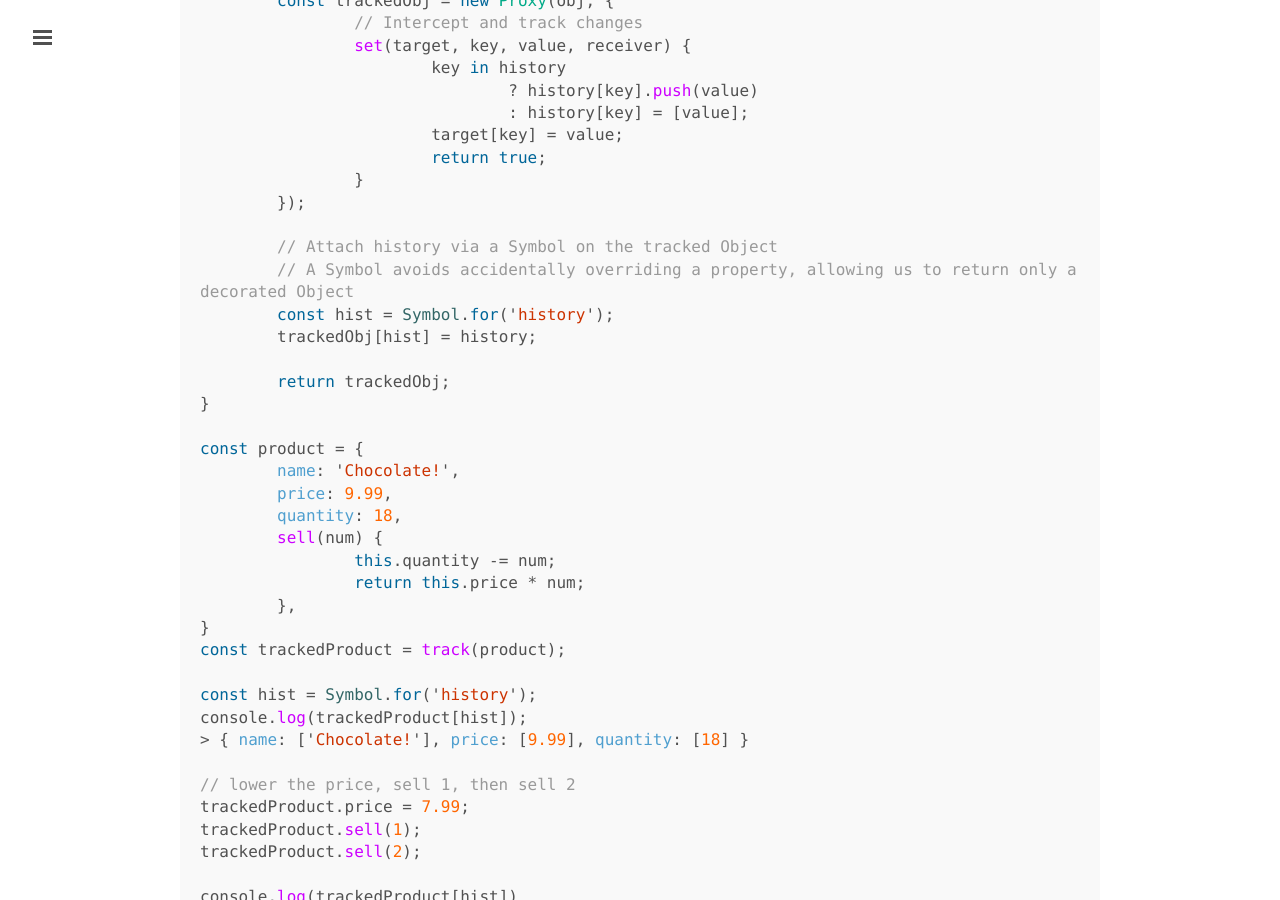
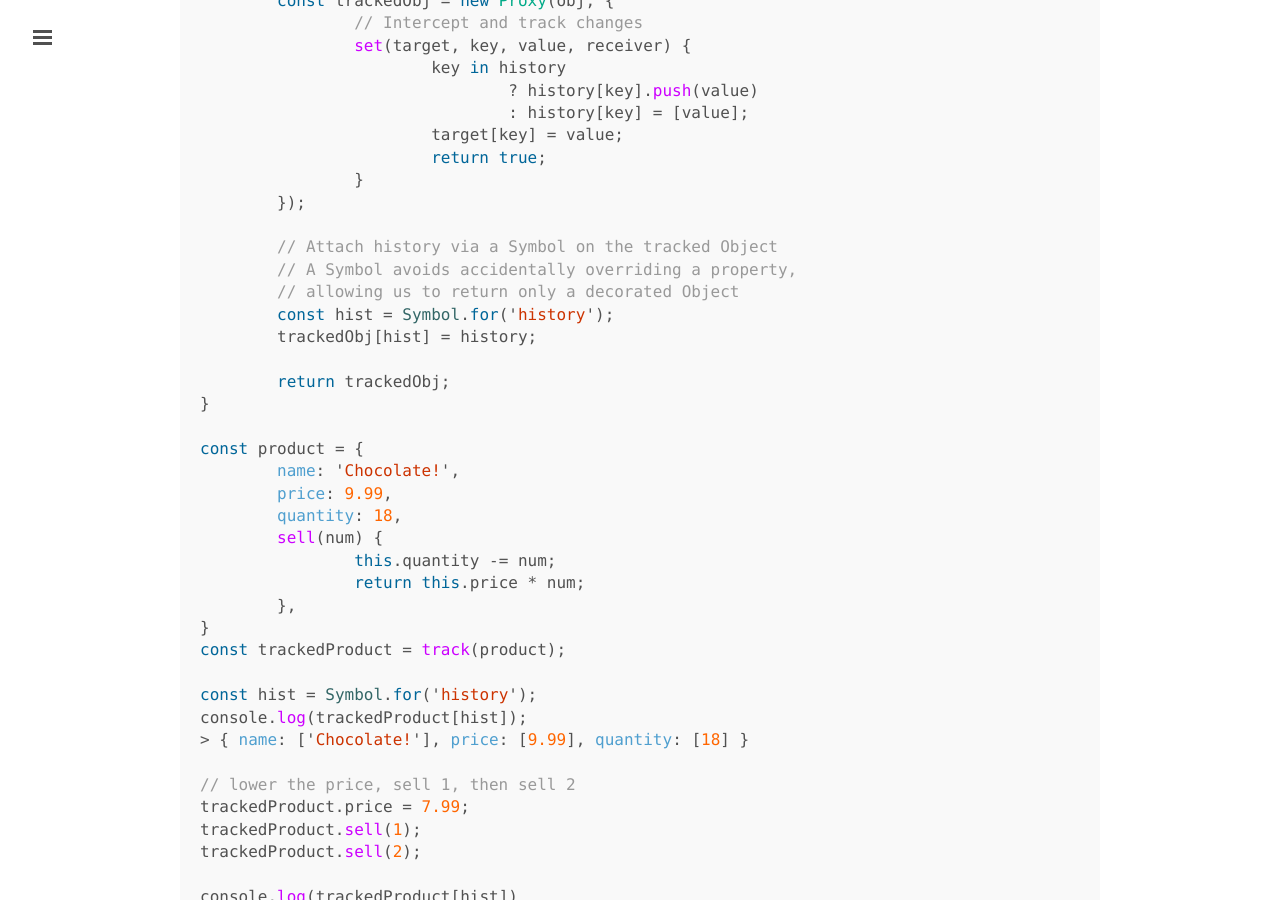
Before and after one commit to JonKrone/JonKrone.github.io, a Jekyll site: the page built from _posts/2016-04-14-proxied-living.markdown, in a window 1280 px wide and 900 px high, scrolled down 3303 px. Built offline with Jekyll 4.4.1, drawn with Linux system fonts in a browser that asks for light colours; some of the changed text lies outside the part shown.

```diff
--- a/_posts/2016-04-14-proxied-living.markdown
+++ b/_posts/2016-04-14-proxied-living.markdown
@@ -106,7 +106,8 @@ function track(obj) {
 	});
 
 	// Attach history via a Symbol on the tracked Object
-	// A Symbol avoids accidentally overriding a property, allowing us to return only a decorated Object
+	// A Symbol avoids accidentally overriding a property,
+	// allowing us to return only a decorated Object
 	const hist = Symbol.for('history');
 	trackedObj[hist] = history;
 
@@ -171,7 +172,8 @@ const accessCheck = {
 				: allKeys
 
 			throw new ReferenceError(
-				`Property ${key} does not exist. Perhaps you meant: ${alternatives}`
+				`Property ${key} does not exist. ` +
+				`Perhaps you meant: ${alternatives}`
 			);
 		}
 
@@ -190,10 +192,12 @@ console.log(smartUser.usr);
 > ReferenceError: Property usr does not exist. Perhaps you meant one of: user_id, username
 
 console.log(smartUser.user_name);
-> ReferenceError: Property user_name does not exist. Perhaps you meant one of: user_id, name, username
+> ReferenceError: Property user_name does not exist. Perhaps you meant one of: user_id,
+name, username
 
 console.log(smartUser.ttt)
-> ReferenceError: Property ttt does not exist. Perhaps you meant one of: user_id, name, username.
+> ReferenceError: Property ttt does not exist. Perhaps you meant one of: user_id, name,
+username.
 
 console.log(`Hey ${smartUser.name}!`);
 > Hey Danny!
@@ -242,9 +246,9 @@ Now let's write it!
 function watch(obj, options) {
 	// Initial application of middleware
 	for (const key in options) {
-	    // A null at the 0 index indicates an optional property
+		// A null at the 0 index indicates an optional property
 		// i.e. do not run middleware if property does not exist.
-	    if (!(key in obj) && options[key][0] === null) continue;
+		if (!(key in obj) && options[key][0] === null) continue;
 
 		options[key].forEach(mWare => mWare(obj[key], key, obj) )
 	}
```
Also changed, not shown: other parts of _posts/2016-04-14-proxied-living.markdown (+5 -5 lines).
